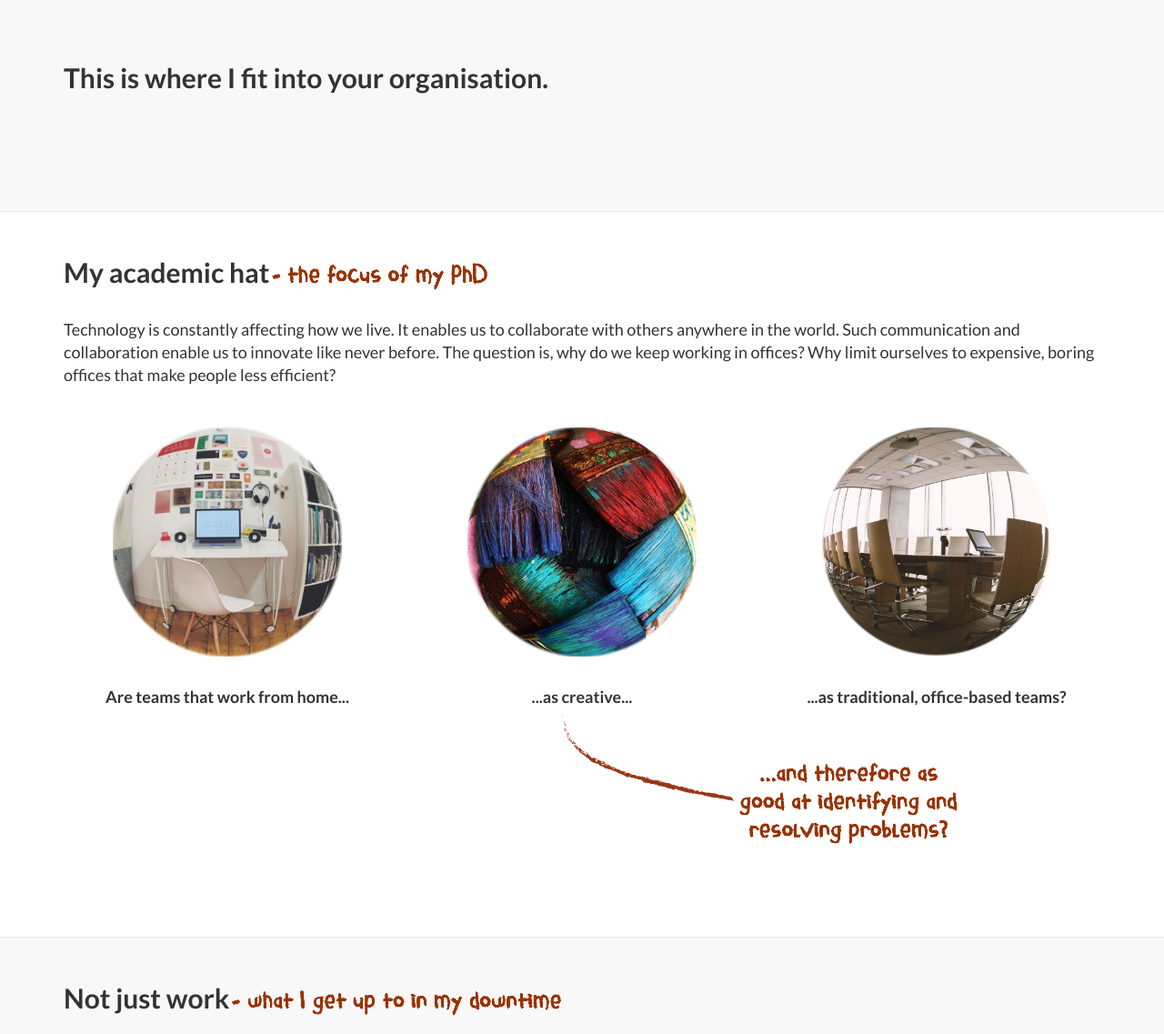
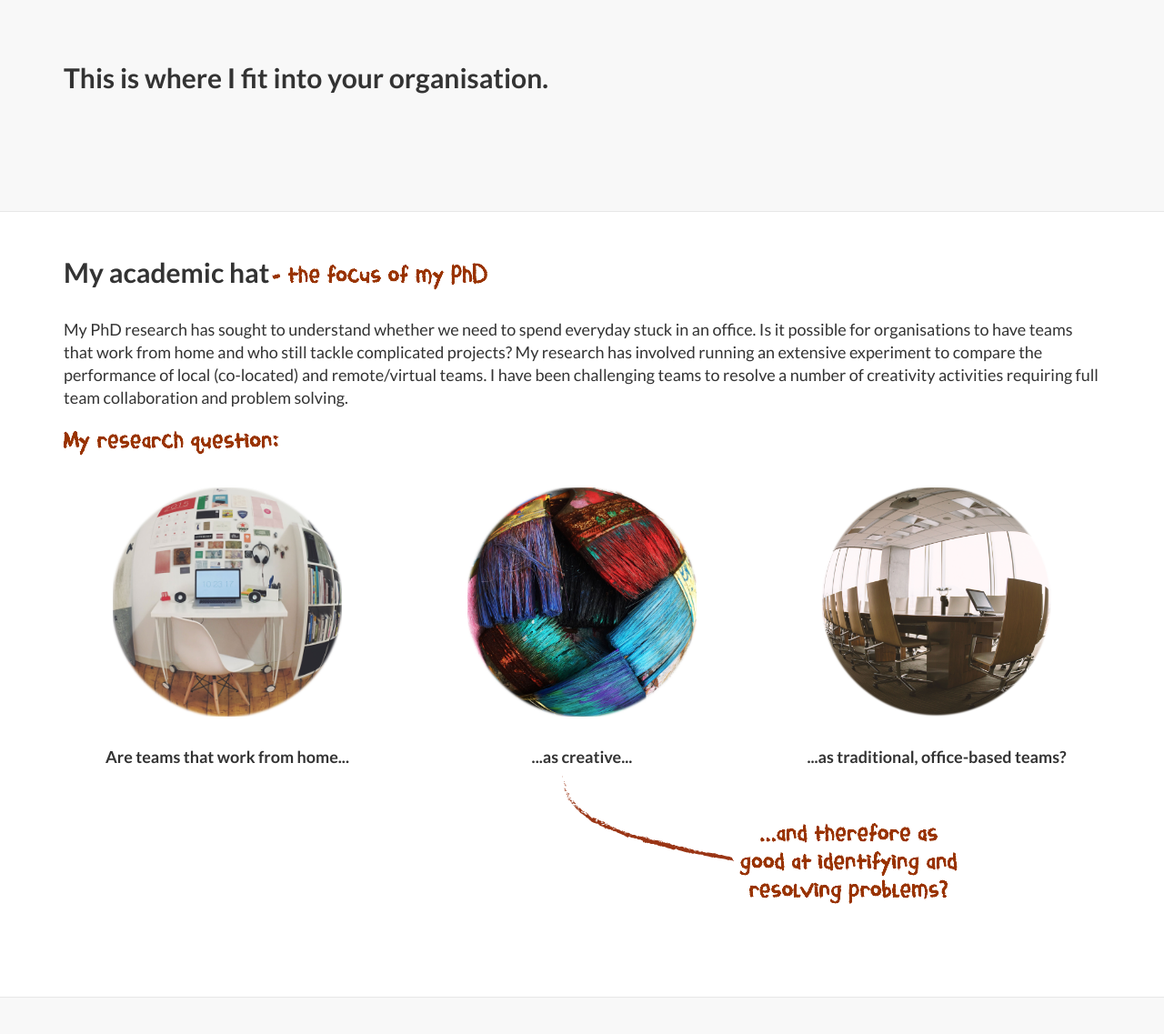
Before and after one commit to benshreeve/benshreeve.github.io, a PHP site: page / in a window 1280 px wide. Shown: the part 1894-3031 px from the top of the page at 91% size. Run offline with PHP 8.4, Linux system fonts and the light colour scheme; some libraries are stand-ins or nearby versions.

Commit message:
More minor title additions

```diff
--- a/css/form.css
+++ b/css/form.css
@@ -121,6 +121,14 @@ input[type=submit]:hover {
 	letter-spacing: 2px;
 }
 
+
+.crayontitle{
+	font-family: crayonFont;
+	color: #993300;
+	font-size:28px;
+	letter-spacing: 2px;
+}
+
 .crayonheader {
 	text-align: center;
 	font-family: crayonFont;
--- a/index.html
+++ b/index.html
@@ -238,8 +238,10 @@ Chicken turducken pork belly corned beef. Ham hock ham shankle meatball salami.
                     <div class="clearfix"></div>
                     <h2 class="section-heading" style="display: inline">My academic hat</h2>
                     <h4 class="crayoncaption" style="display: inline"> - the focus of my PhD</h4>
-                    <p class="lead filler-top">Technology is constantly affecting how we live. It enables us to collaborate with others anywhere in the world. Such communication and collaboration enable us to innovate like never before. The question is, why do we keep working in offices? Why limit ourselves to expensive, boring offices that make people less efficient?
-                    </p>
+                    <p class="lead filler-top">
+                    My PhD research has sought to understand whether we need to spend everyday stuck in an office. Is it possible for organisations to have teams that work from home and who still tackle complicated projects? My research has involved running an extensive experiment to compare the performance of local (co-located) and remote/virtual teams. I have been challenging teams to resolve a number of creativity activities requiring full team collaboration and problem solving.
+
+                    <h4 class="crayontitle">My research question:</h4>
 
                 </div>
             </div>
```
